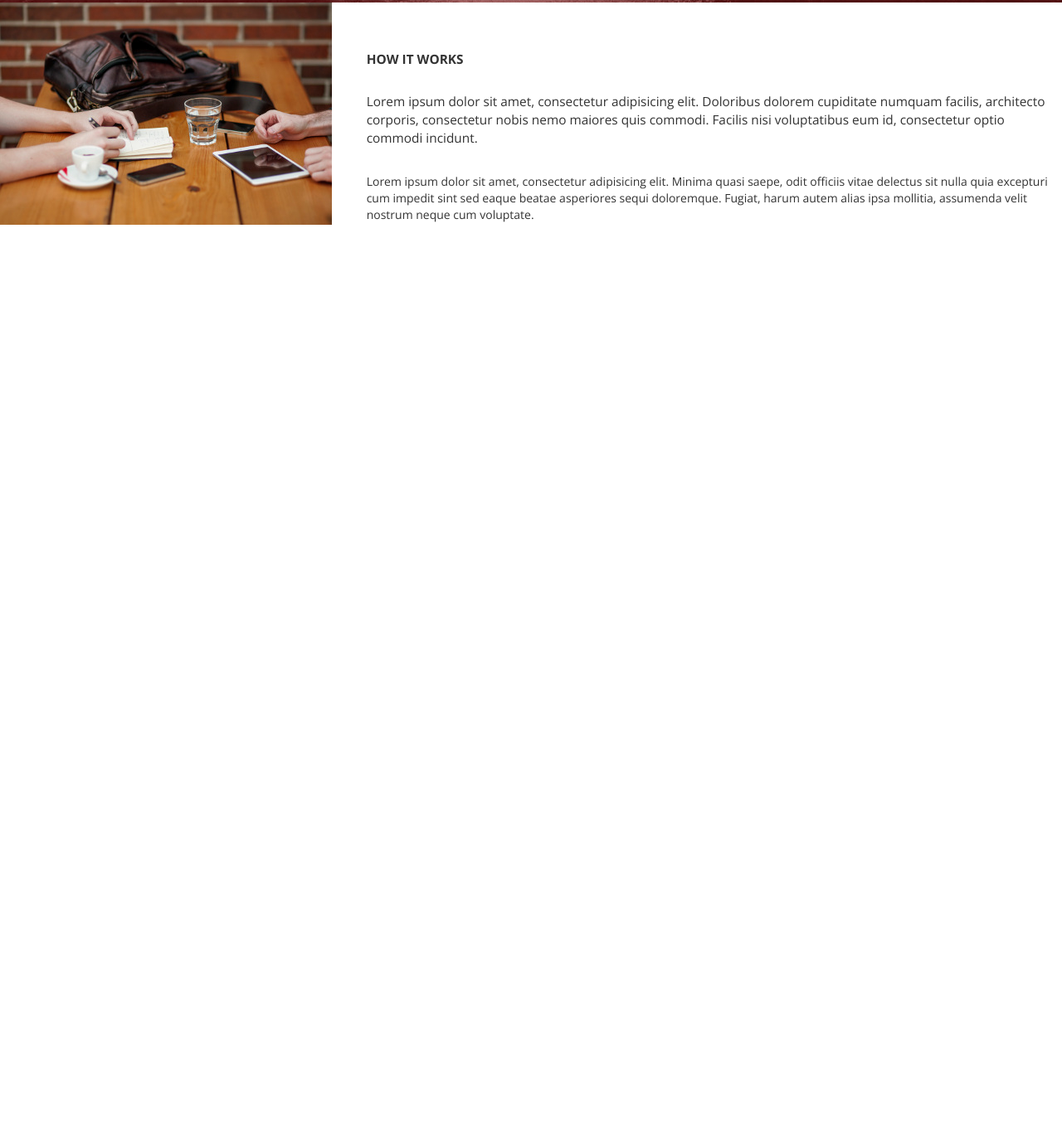
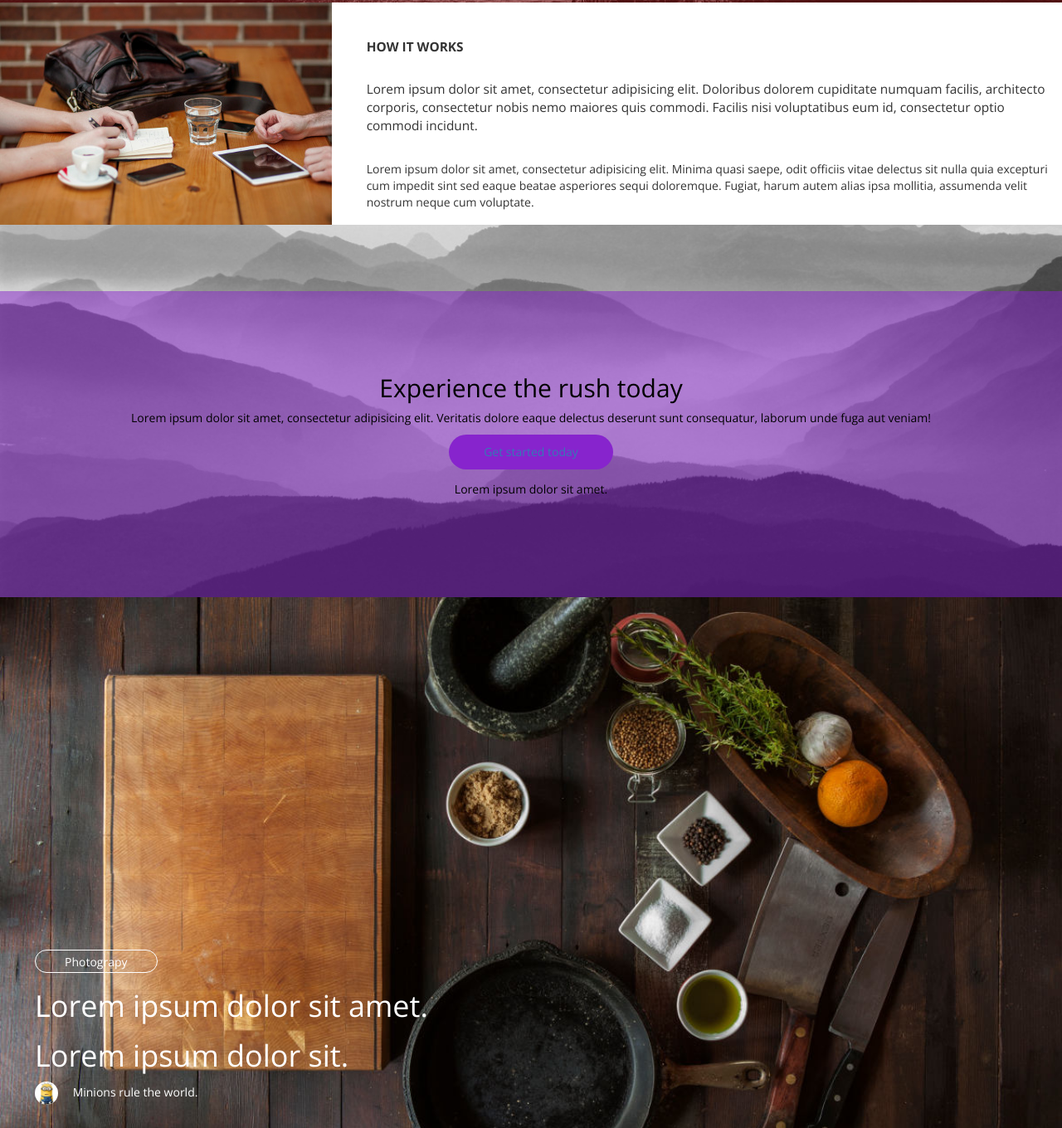
Before and after one commit to AryanSingh/psd2html, a website: page index.html in a window 1280 px wide. Shown: the part 1921-3281 px from the top of the page at 83% size. Before the commit the page ends 2200 px from the top, so only its background shows below. Drawn offline with nearby package versions, Linux system fonts and the light colour scheme.

Commit message:
before js

```diff
--- a/Gruntfile.js
+++ b/Gruntfile.js
@@ -6,7 +6,8 @@ module.exports = function(grunt){
           'assets/stylesheets/common.css': 'assets/stylesheets/src/common.scss',
           'assets/stylesheets/land.css': 'assets/stylesheets/src/land.scss',
           'assets/stylesheets/about.css': 'assets/stylesheets/src/about.scss',
-          'assets/stylesheets/how_it_works.css':'assets/stylesheets/src/how_it_works.scss'
+          'assets/stylesheets/how_it_works.css':'assets/stylesheets/src/how_it_works.scss',
+          'assets/stylesheets/services.css' : 'assets/stylesheets/src/services.scss'
         }
       }
     },
@@ -32,7 +33,8 @@ module.exports = function(grunt){
           'assets/stylesheets/common.css',
           'assets/stylesheets/land.css',
           'assets/stylesheets/about.css',
-          'assets/stylesheets/how_it_works.css'
+          'assets/stylesheets/how_it_works.css',
+          'assets/stylesheets/services.css'
           ]
         }
       }
--- a/assets/stylesheets/src/about.scss
+++ b/assets/stylesheets/src/about.scss
@@ -29,7 +29,7 @@
   text-align: center;
   background-image: url('../images/about.jpg');
   background-size: cover;
-  background-position: 50% 40;
+  background-position: 50% 40%;
   position:relative;
 
   &::before{
--- a/assets/stylesheets/src/how_it_works.scss
+++ b/assets/stylesheets/src/how_it_works.scss
@@ -1,15 +1,48 @@
 #how_it_works{
   .img-container{
-    padding-left: 0;
+    padding: 0;
   }
   h3{
     font-size: 1.1em;
     font-weight: bold;
     text-transform: uppercase;
-    margin-top:4em;
+    margin-top:3em;
   }
   p.excerpt{
     font-size: 1.1em;
     margin: 2em 0;
   }
 }
+
+#how_works_action{
+  text-align: center;
+  padding-top: 10vh ;
+  background-image:url('../images/how_works_action.jpg');
+  background-size:cover;
+  background-position: 50% 75%;
+  // margin-top: 0;
+  color:#000;
+
+  .action-container{
+    background-color: rgba(135, 36, 205, .5);
+    padding:10vh 0 15vh;
+
+    a{
+      &, &:hover{
+        background-color:#8724CD;
+        text-decoration:none;
+        padding:0 3em;
+        height:3em;
+        line-height: 3em;
+        display:inline-block;
+        border-radius: 1.5em;
+        margin-bottom: 1em;
+
+      }
+      .meta-info{
+        font-size: .7em;
+      }
+    }
+  }
+
+}
--- /dev/null
+++ b/assets/stylesheets/src/services.scss
@@ -0,0 +1,33 @@
+#services{
+  background-image: url('../images/Services.jpg');
+  background-size: cover;
+  height:80vh;
+  background-position:100% 40%;
+  color:#FFFFFF;
+  position:relative;
+
+  .service_container{
+    position:absolute;
+    bottom:2em;
+    left:3em;
+
+  }
+  .tag{
+    border:1px solid #FFFFFF;
+    height:2em;
+    line-height: 2em;
+    padding:0 2.5em;
+    border-radius: 1em;
+    display: inline-block;
+    // color:blue;
+  }
+  .author{
+    line-height: 2em;
+    img{
+      height:2em;
+      width:2em;
+      margin-right: 1em;
+      border-radius:1em;
+    }
+  }
+}
--- a/index.html
+++ b/index.html
@@ -118,5 +118,28 @@
       </div>
     </div>
   </section>
+  <section id="how_works_action">
+    <div class="  action-container">
+      <h2>Experience the rush today</h2>
+      <p>Lorem ipsum dolor sit amet, consectetur adipisicing elit. Veritatis dolore eaque delectus deserunt sunt consequatur, laborum unde fuga aut veniam!</p>
+      <a href="#a">Get started today</a>
+      <div class="meta-info">
+        Lorem ipsum dolor sit amet.
+      </div>
+    </div>
+  </section>
+  <section id="services">
+    <div class="service_container">
+      <div class="tag">Photograpy</div>
+      <h1>Lorem ipsum dolor sit amet.</h1>
+      <h1>Lorem ipsum dolor sit.</h1>
+       <div class="author">
+         <img src="assets/images/author.jpg" alt="">
+         <span>
+           Minions rule the world.
+         </span>
+       </div>
+    </div>
+  </section>
 </body>
 </html>
```
Also changed, not shown: assets/images/Services.jpg (added), assets/images/author.jpg (added), assets/images/author.png (added), assets/images/how_works_action.jpg (added), assets/stylesheets/about.css, assets/stylesheets/app.min.css, assets/stylesheets/how_it_works.css, assets/stylesheets/services.css (added), 3 other files.
